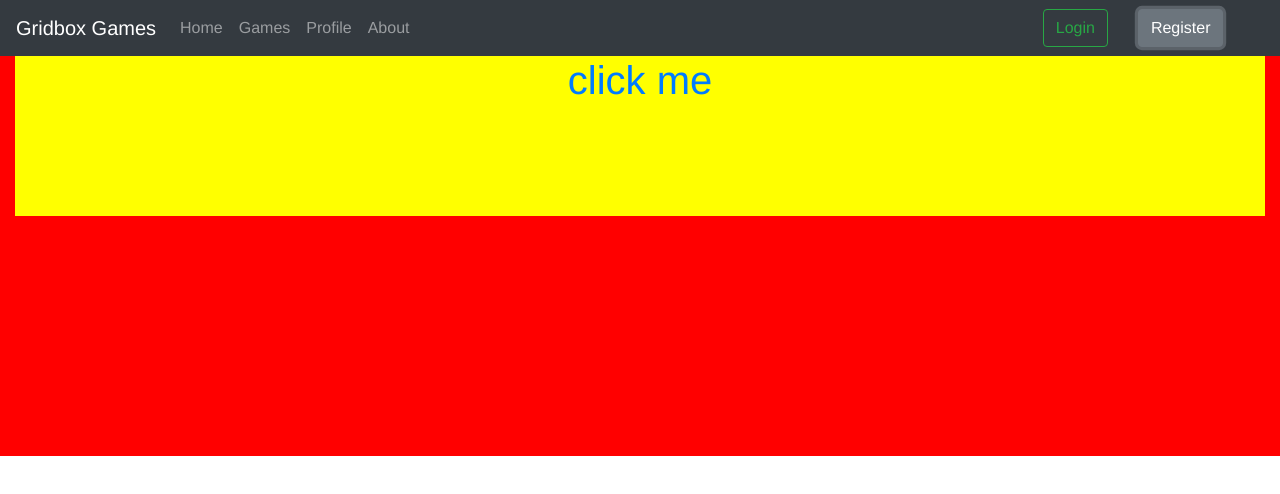
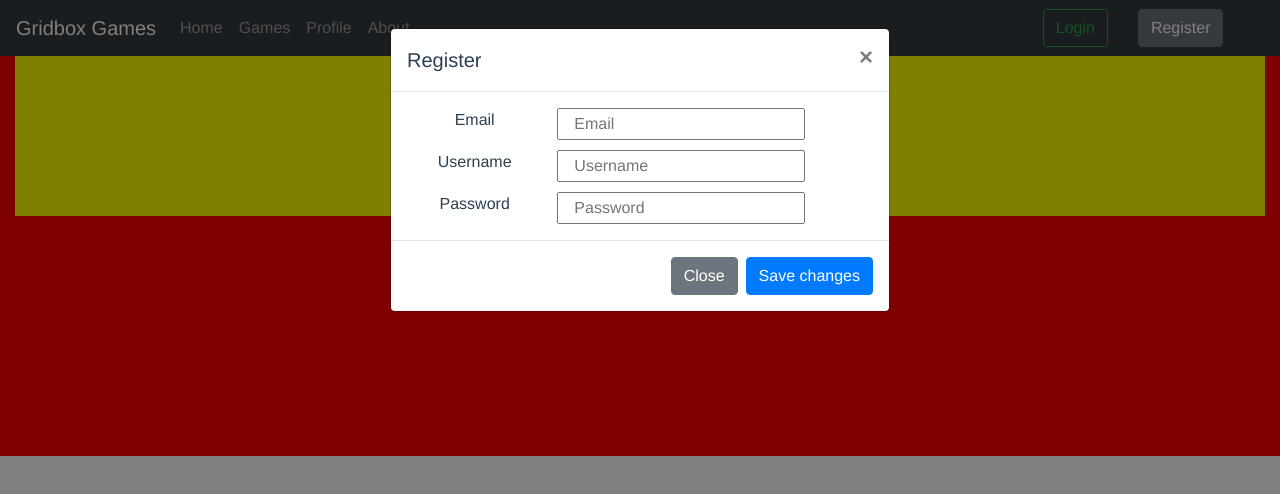
Before and after one commit to JThurston4/gamebox, a Vue app: page / in a window 1280 px wide. Both pictures are taken after a click on the button "Register". Shown: the top 494 px of the page. Built offline with nearby package versions, Linux system fonts and the light colour scheme.

Commit message:
register modal

```diff
--- a/src/App.vue
+++ b/src/App.vue
@@ -27,7 +27,7 @@
               <router-link :to="{name: 'login'}" class="col-lg-2 col-md-12 login" v-if="!getUser._id">
                 <button class="btn btn-outline-success" href="#">Login</button>
               </router-link>
-              <div class="col-lg-2 col-md-12 register" v-if="!getUser._id">
+              <div class="col-lg-2 col-md-12 register" data-toggle="modal" data-target="#register" v-if="!getUser._id">
                 <button class="btn btn-secondary" href="#">Register</button>
               </div>
               <div class="col-lg-4 col-md-12 login" v-if="getUser._id">
@@ -38,6 +38,41 @@
         </div>
       </nav>
     <router-view/>
+    <!-- Modal -->
+    <div class="modal fade" id="register" tabindex="-1" role="dialog" aria-labelledby="exampleModalLabel"
+      aria-hidden="true">
+      <div class="modal-dialog" role="document">
+        <div class="modal-content">
+          <div class="modal-header">
+            <h5 class="modal-title" id="exampleModalLabel">Register</h5>
+            <button type="button" class="close" data-dismiss="modal" aria-label="Close">
+              <span aria-hidden="true">&times;</span>
+            </button>
+          </div>
+          <div class="modal-body">
+            <form>
+              <div class="row bottom-pad">
+                <label class="col-4" for="email">Email</label>
+                <input type="text" class="col-6" placeholder="Email" id="email">
+              </div>
+              <div class="row bottom-pad">
+                <label class="col-4" for="username">Username</label>
+                <input type="text" class="col-6" placeholder="Username" id="username">
+              </div>
+
+              <div class="row">
+                <label class="col-4" for="password">Password</label>
+                <input type="password" class="col-6" placeholder="Password" id="password">
+              </div>
+            </form>
+          </div>
+          <div class="modal-footer">
+            <button type="button" class="btn btn-secondary" data-dismiss="modal">Close</button>
+            <button type="button" class="btn btn-primary">Save changes</button>
+          </div>
+        </div>
+      </div>
+    </div>
   </div>
 </template>
 
@@ -92,6 +127,14 @@
   justify-content: center;
 }
 
+label {
+  padding-right: 10px;
+}
+
+.bottom-pad {
+  padding-bottom: 10px;
+}
+
 @media (min-width: 992px) {
   .login {
     display:flex;
```
